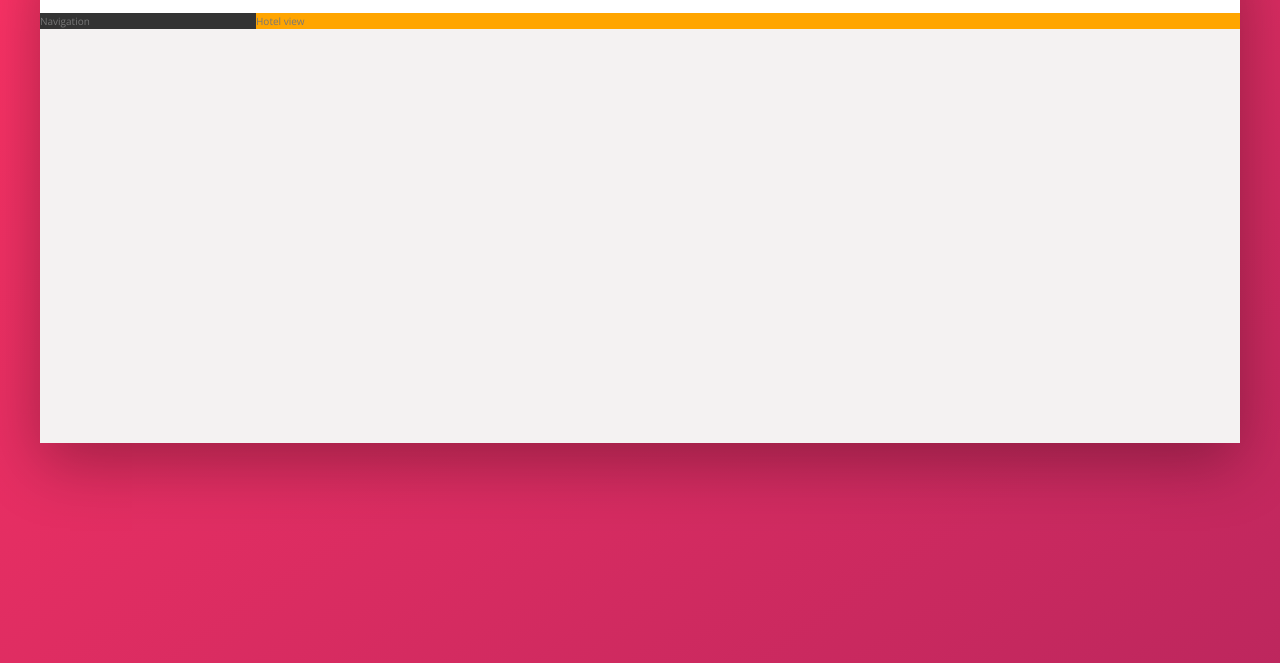
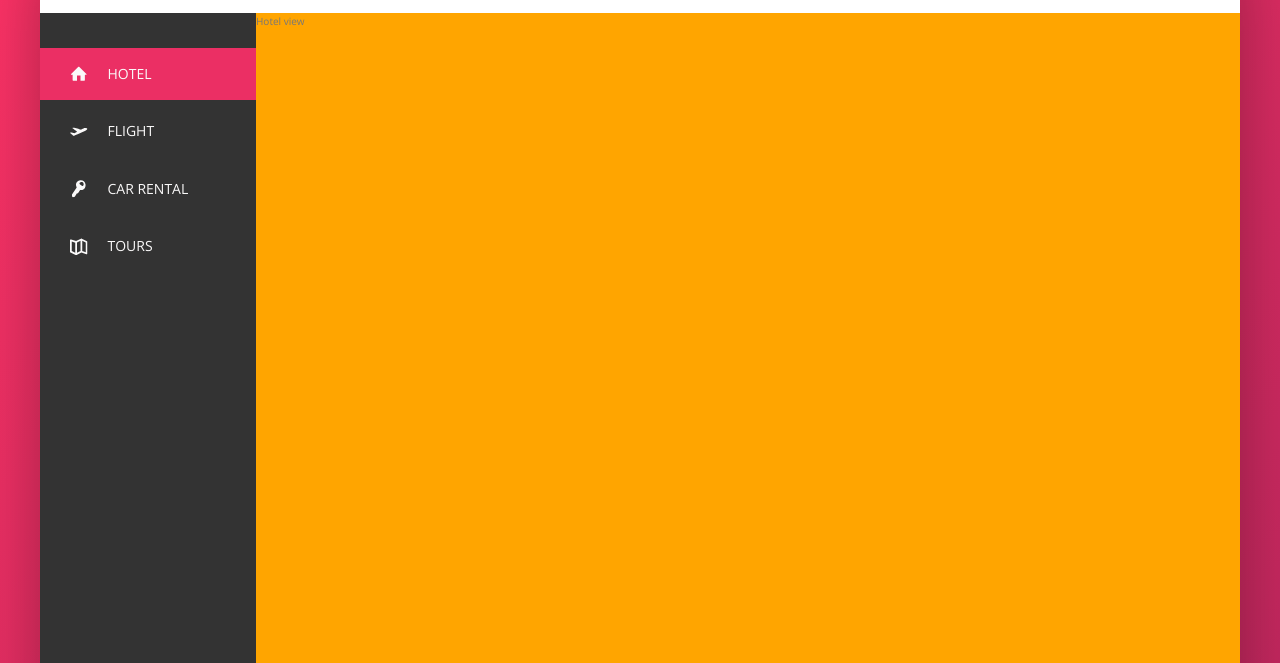
Before and after one commit to Liuzhengyang92/css-Sass, a website: page 2-Trillo/index.html in a window 1280 px wide. Shown: the part 137-800 px from the top of the page. Drawn offline with nearby package versions, Linux system fonts and the light colour scheme.

Commit message:
build side bar and realize effect

```diff
--- a/2-Trillo/index.html
+++ b/2-Trillo/index.html
@@ -46,7 +46,47 @@
         </header>
         <div class="content">
           <nav class="sidebar">
-            Navigation
+            <ul class="side-nav">
+              <li class="side-nav__item side-nav__item--active">
+                <a href="#" class="side-nav__link">
+                  <svg class="side-nav__icon">
+                    <use xlink:href="img/sprite.svg#icon-home"></use>
+                  </svg>
+                  <span>Hotel</span>
+                </a>
+              </li>
+
+              <li class="side-nav__item">
+                <a href="#" class="side-nav__link">
+                  <svg class="side-nav__icon">
+                    <use xlink:href="img/sprite.svg#icon-aircraft-take-off"></use>
+                  </svg>
+                  <span>Flight</span>
+                </a>
+              </li>
+
+              <li class="side-nav__item">
+                <a href="#" class="side-nav__link">
+                  <svg class="side-nav__icon">
+                    <use xlink:href="img/sprite.svg#icon-key"></use>
+                  </svg>
+                  <span>Car rental</span>
+                </a>
+              </li>
+
+              <li class="side-nav__item">
+                <a href="#" class="side-nav__link">
+                  <svg class="side-nav__icon">
+                    <use xlink:href="img/sprite.svg#icon-map"></use>
+                  </svg>
+                  <span>Tours</span>
+                </a>
+              </li>
+            </ul>
+
+            <div class="legal">
+              &copy; 2017 by trillo. All rights reserved.
+            </div>
           </nav>
           <main class="hotel-view">
             Hotel view
--- a/2-Trillo/sass/_components.scss
+++ b/2-Trillo/sass/_components.scss
@@ -117,3 +117,73 @@
     margin-right: 1rem;
   }
 }
+
+/////////////////////////
+// SIDE NAVIGATION
+.side-nav {
+  font-size: 1.4rem;
+  list-style: none;
+  margin-top: 3.5rem;
+
+  &__item {
+    position: relative;
+
+    &:not(:last-child) {
+      margin-bottom: .5rem;
+    }
+  }
+
+  &__item::before {
+    content: "";
+    position: absolute;
+    top: 0;
+    left: 0;
+    height: 100%;
+    width: 3px;
+    background-color: var(--color-primary);
+    transform: scaleY(0);
+    transition: transform .2s,
+                width .4s cubic-bezier(1, 0, 0, 1) .2s,//wait for .2s and it uses .4s
+                background-color .1s;
+  }
+
+  &__item:hover::before,
+  &__item--active::before {
+    transform: scaleY(1);
+    width: 100%;
+  }
+
+  &__item:active::before {
+    background-color: var(--color-primary-light);
+  }
+
+  &__link:link,
+  &__link:visited {
+    color: var(--color-grey-light-1);
+    text-decoration: none;
+    text-transform: uppercase;
+    display: block;
+    padding: 1.5rem 3rem;
+    position: relative;
+    z-index: 10;//z-index only works when having a position element
+
+    display: flex;
+    align-items: center;
+  }
+
+  &__icon {
+    width: 1.75rem;
+    height: 1.75rem;
+    margin-right: 2rem;
+    fill: currentColor;
+  }
+}
+
+/////////////////////////
+// LEGAL TEXT
+.legal {
+  font-size: 1.2rem;
+  color: var(--color-grey-light-4);
+  text-align: center;
+  padding: 2.5rem;
+}
--- a/2-Trillo/sass/_layout.scss
+++ b/2-Trillo/sass/_layout.scss
@@ -26,9 +26,16 @@
   background-color: var(--color-grey-dark-1);
 
   flex: 0 0 18%;
+
+  display: flex;
+  flex-direction: column;
+  justify-content: space-between;
 }
 
 .hotel-view {
   background-color: orange;
   flex: 1;
+  height: 80rem;
+
+  flex: 1;
 }
```
Also changed, not shown: 2-Trillo/css/style.css.
